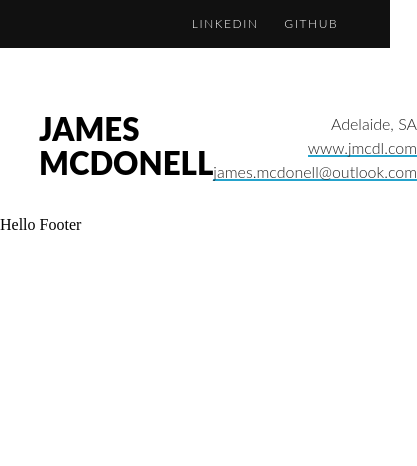
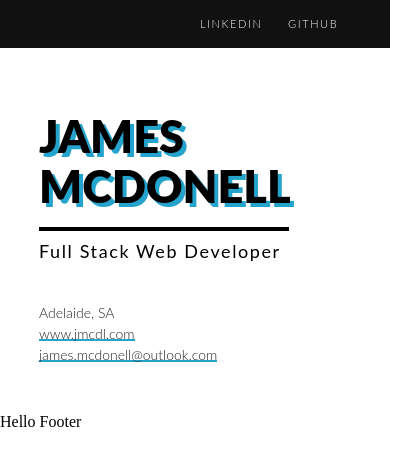
Before and after one commit to jmcdl/jmcdl-gatsby, a Gatsby site: page /resume in a window 390 px wide. Shown: the whole page, 417 px wide, since content can reach past the window. Built offline with nearby package versions, Linux system fonts and the light colour scheme; Gatsby itself is replaced by a stand-in of ours.

Commit message:
Improve heading responsiveness

```diff
--- a/src/components/content.js
+++ b/src/components/content.js
@@ -13,7 +13,7 @@ export default function Content() {
 
   return (
     <div className={classes.contentContainer}>
-      <Heading title="James McDonell" />
+      <Heading title="James McDonell" subtitle="Full Stack Web Developer"/>
     </div>
   )
 }
--- a/src/components/content/heading.js
+++ b/src/components/content/heading.js
@@ -10,6 +10,7 @@ export default function Heading(props) {
     <div className={classes.titleContainer}>
       <div className={classes.titleColumn}>
         <h1 className={classes.titleText}>{props.title}</h1>
+        <h2 className={classes.subtitleText}>{props.subtitle}</h2>
       </div>
       <ul className={classes.infoColumn}>
         <li>Adelaide, SA</li>
--- a/src/jss/components/content/headingStyle.js
+++ b/src/jss/components/content/headingStyle.js
@@ -2,7 +2,13 @@ const HeadingStyle = theme => ({
   titleContainer: {
     marginTop: 64,
     marginBottom: 32,
+    width: 250,
     display: "flex",
+    flexDirection: "column",
+    [theme.breakpoints.smallScreen]: {
+      flexDirection: "row",
+      width: "100%",
+    },
   },
   titleColumn: {
     flex: 1,
@@ -10,21 +16,25 @@ const HeadingStyle = theme => ({
   },
   infoColumn: {
     ...theme.fontBase,
-    fontSize: "16px",
+    fontSize: 14,
     flex: 5,
     display: "flex",
     flexDirection: "column",
     listStyle: "none",
     justifyContent: "flex-end",
-    textAlign: "right",
-    margin: 0,
+    textAlign: "left",
+    marginTop: 32,
+    marginBottom: 16,
     padding: 0,
+    [theme.breakpoints.smallScreen]: {
+      textAlign: "right",
+    },
+    [theme.breakpoints.tabletScreen]: {
+      fontSize: 16,
+    },
   },
   titleText: {
-    fontSize: "8vw",
-    [theme.breakpoints.largeScreen]: {
-      fontSize: "75px",
-    },
+    fontSize: 45,
     fontFamily: "Lato, 'Open Sans', Helvetica, Arial",
     fontWeight: 900,
     color: theme.black,
@@ -34,7 +44,41 @@ const HeadingStyle = theme => ({
     textTransform: "uppercase",
     display: "flex",
     flexWrap: "wrap",
+    textShadow: `4px 4px 0 ${theme.colors.primaryHighlightColor}`,
+    transition: "text-shadow .2s ease-in-out",
+    '&:hover': {
+      textShadow: `-4px -4px 0 ${theme.colors.secondaryHighlightColor}`,
+    },
+    [theme.breakpoints.tabletScreen]: {
+      fontSize: 58,
+    },
+    [theme.breakpoints.largeScreen]: {
+      fontSize: 75,
+    },
   },
+
+  subtitleText: {
+    fontSize: 18,
+    borderTop: "4px solid",
+    fontFamily: "Lato, 'Open Sans', Helvetica, Arial",
+    fontWeight: 400,
+    color: theme.black,
+    letterSpacing: "0.1rem",
+    marginTop: 16,
+    marginBottom: 8,
+    paddingTop: 10,
+    display: "flex",
+    flexWrap: "wrap",
+    [theme.breakpoints.tabletScreen]: {
+      borderTop: "6px solid",
+      fontSize: 26,
+    },
+    [theme.breakpoints.largeScreen]: {
+      fontSize: 32,
+      borderTop: "8px solid",
+    },
+  },
+
   listItemLink: {
     ...theme.linkStyle,
   }
--- a/src/jss/components/navbarStyle.js
+++ b/src/jss/components/navbarStyle.js
@@ -5,7 +5,7 @@ const navbarStyle = theme => ({
     textTransform: "uppercase",
     ...theme.fontBase,
     lineHeight: "3rem",
-    fontSize: "12px",
+    fontSize: "11px",
     letterSpacing: "0.1rem",
   },
   navbarContent: {
--- a/src/jss/theme.js
+++ b/src/jss/theme.js
@@ -1,13 +1,13 @@
-const primaryHighlight = "#24A3CC";
-const secondaryHighlight = "#fa8072";
+const primaryHighlightColor = "#24A3CC";
+const secondaryHighlightColor = "#fa8072";
 const white = "#FFF";
 const black = "#111";
 const textDark = "#222"
 
 const theme = {
   colors: {
-    primaryColor: primaryHighlight,
-    secondaryColor: secondaryHighlight,
+    primaryHighlightColor: primaryHighlightColor,
+    secondaryHighlightColor: secondaryHighlightColor,
     white: white,
     black: black,
   },
@@ -29,12 +29,12 @@ const theme = {
       bottom: "0.2em",
       width: '100%',
       height: '2px',
-      background: primaryHighlight,
+      background: primaryHighlightColor,
       zIndex: "-1",
     },
     '&:hover': {
       '&:before': {
-        background: secondaryHighlight,
+        background: secondaryHighlightColor,
       },
     },
   },
@@ -46,7 +46,8 @@ const theme = {
   },
   breakpoints: {
     largeScreen: "@media (min-width: 1024px)",
-    smallScreen: "@media (min-width: 768px)",
+    tabletScreen: "@media (min-width: 768px)",
+    smallScreen: "@media (min-width: 640px)",
   },
 }
 
--- a/src/pages/resume.js
+++ b/src/pages/resume.js
@@ -11,7 +11,7 @@ import SEO from "../components/seo"
 export default function Resume() {
   return (
     <ThemeProvider theme={theme}>
-      <SEO />
+      <SEO title="James McDonell's Résumé"/>
       <Navbar />
       <Content />
       <Footer />
```
